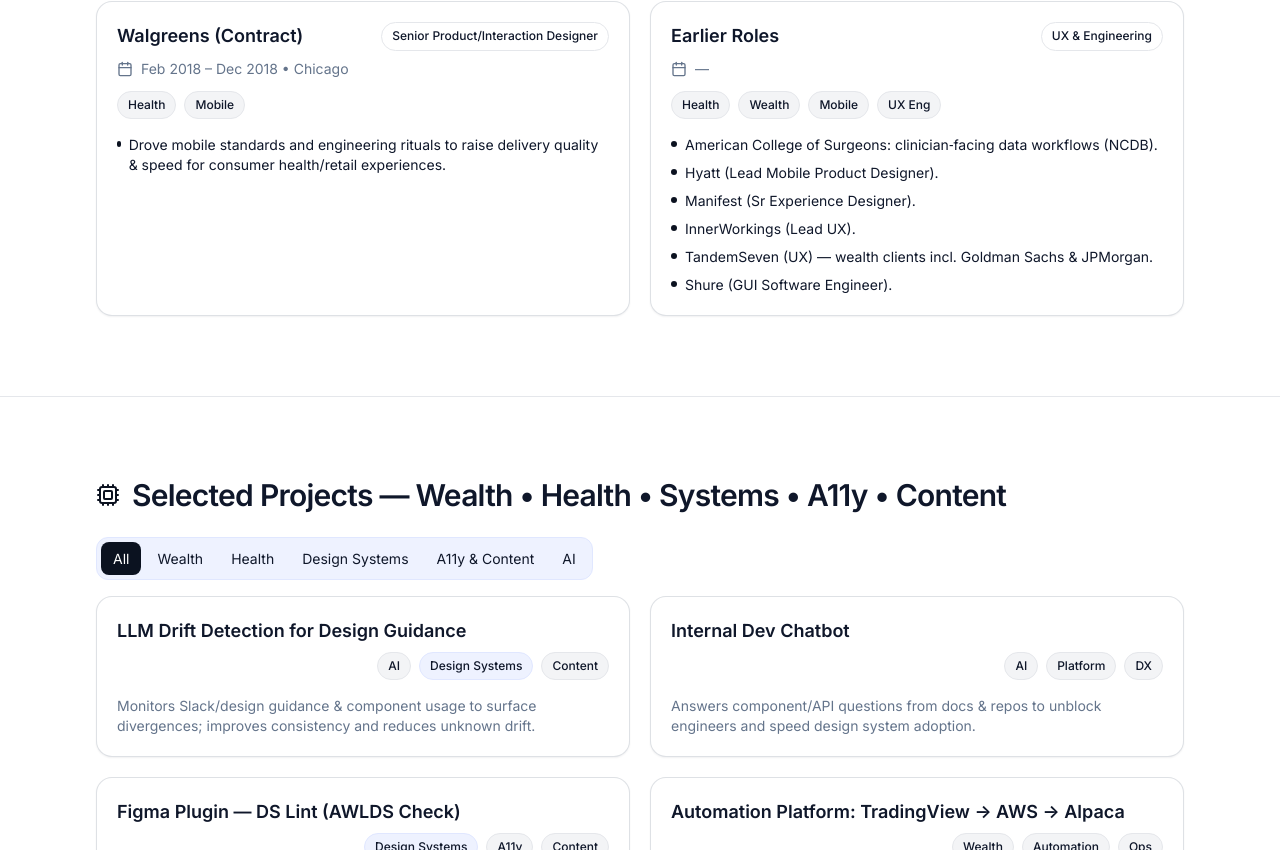
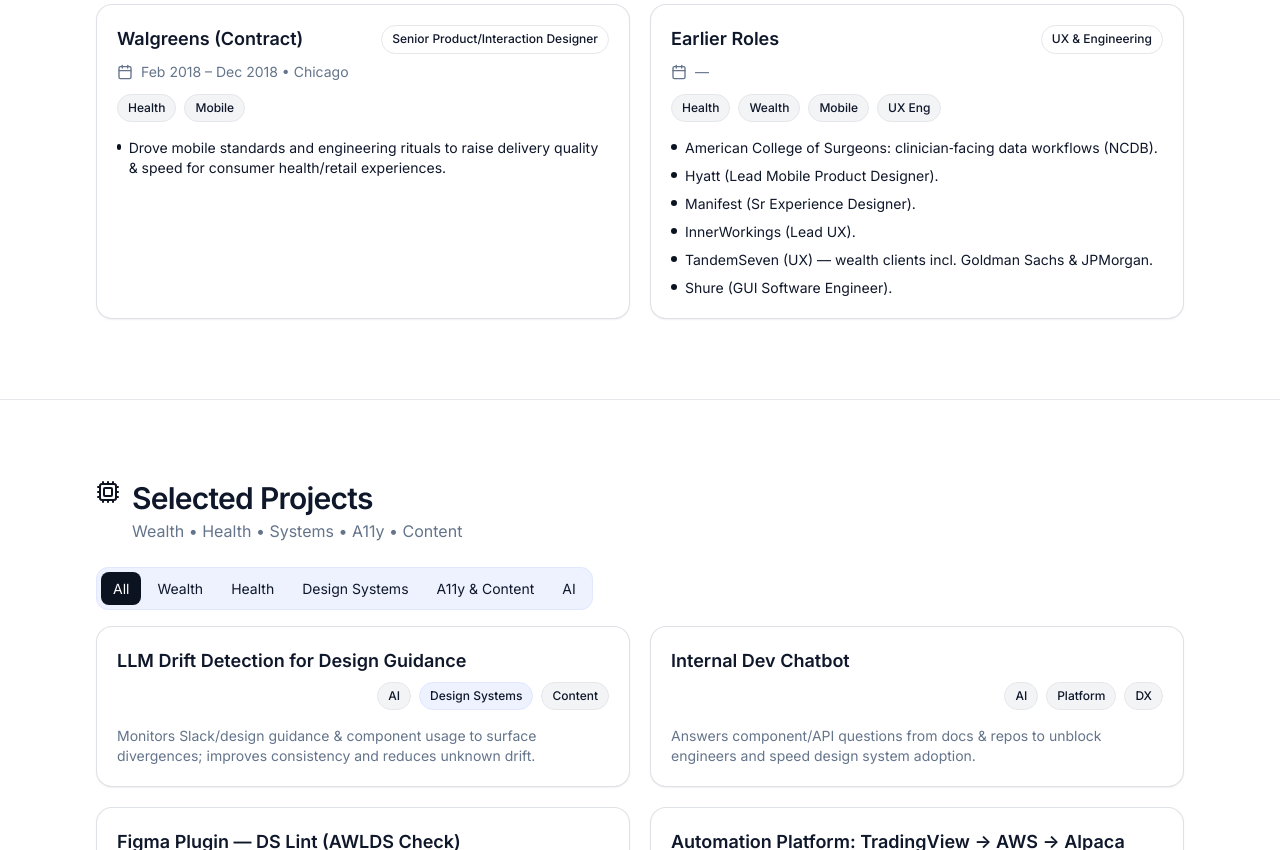
Before and after one commit to rflores-alight/Portfolio, a React (Vite) app: page / in a window 1280 px wide. Shown: the part 1950-2800 px from the top of the page. Built offline with nearby package versions, Linux system fonts and the light colour scheme.

Commit message:
updated section subtitle

```diff
--- a/src/App.jsx
+++ b/src/App.jsx
@@ -122,11 +122,20 @@
   },
 ];
 
-const Section = ({ id, title, icon, children }) => (
+const Section = ({ id, title, subtitle, icon, children }) => (
   <section id={id} className="max-w-6xl mx-auto px-4 sm:px-6 lg:px-8 py-12">
-    <div className="flex items-center gap-3 mb-6">
+    <div className="flex items-start gap-3 mb-6">
       {icon}
-      <h2 className="text-2xl sm:text-3xl font-semibold tracking-tight">{title}</h2>
+      <div>
+        <h2 className="text-2xl sm:text-3xl font-semibold tracking-tight leading-tight">
+          {title}
+        </h2>
+        {subtitle && (
+          <p className="text-sm sm:text-base text-muted-foreground mt-0.5">
+            {subtitle}
+          </p>
+        )}
+      </div>
     </div>
     {children}
   </section>
@@ -270,7 +279,11 @@
         <Separator />
 
         {/* Projects */}
-        <Section id="projects" title="Selected Projects — Wealth • Health • Systems • A11y • Content" icon={<Cpu className="text-primary" /> }>
+        <Section
+          id="projects"
+          title="Selected Projects"
+          subtitle="Wealth • Health • Systems • A11y • Content"
+          icon={<Cpu className="text-primary" /> }>
           <Tabs defaultValue="all" tone="blue" className="w-full">
             <TabsList>
               <TabsTrigger value="all">All</TabsTrigger>
```
